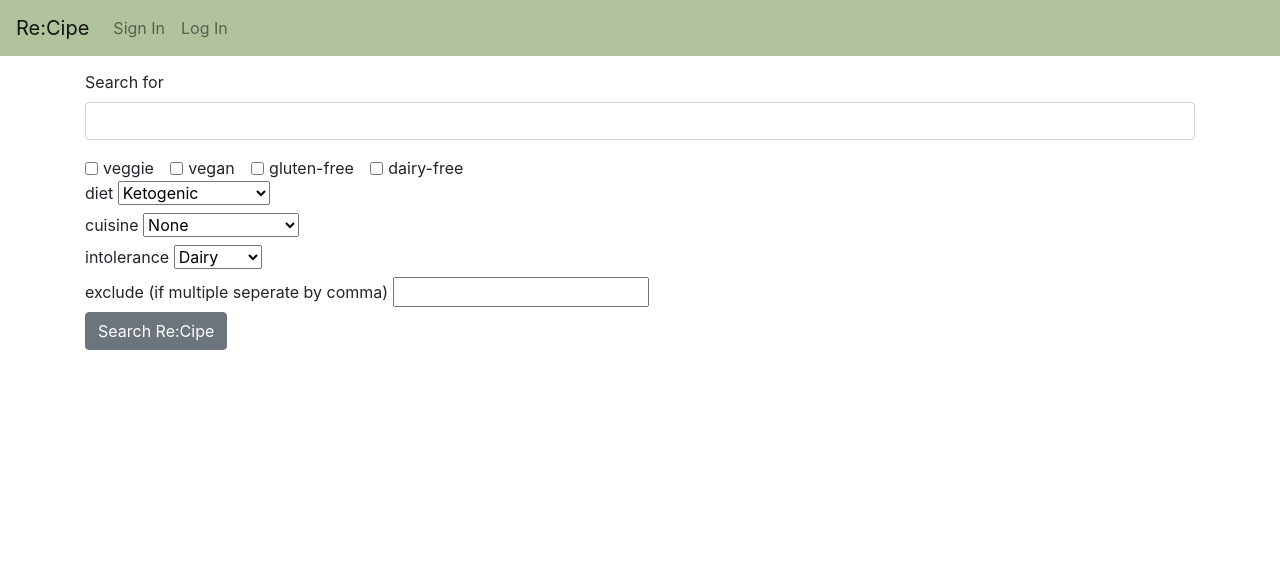
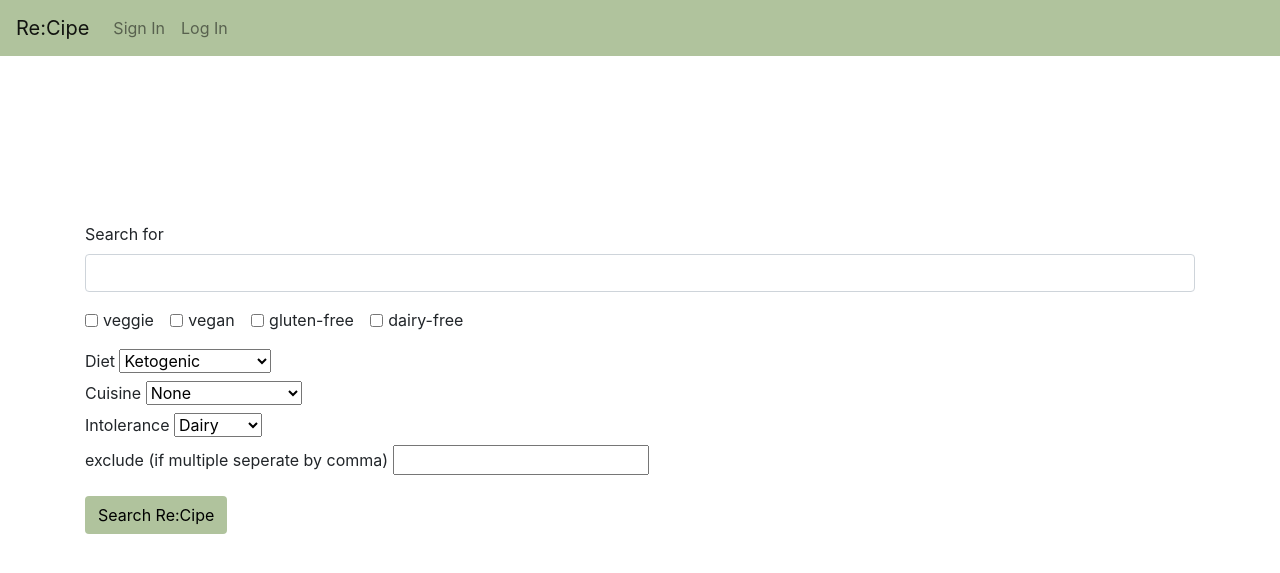
Before and after one commit to HapoGit89/Capstone-Project-1---Re-cipe, a Flask app: page /search in a window 1280 px wide. Shown: the top 573 px of the page. Run offline with Flask 2, Linux system fonts and the light colour scheme; some libraries are stand-ins or nearby versions.

Commit message:
added further styling to search.html

```diff
--- a/forms.py
+++ b/forms.py
@@ -22,7 +22,7 @@ class SearchForm(FlaskForm):
     vegan = BooleanField('vegan')
     gluten_free = BooleanField('gluten-free')
     dairy_free = BooleanField('dairy-free')
-    diet = SelectField('diet' , choices = diets)
-    cuisine = SelectField('cuisine', choices = cuisines)
-    intolerance = SelectField('intolerance', choices = intolerances)
+    diet = SelectField('Diet' , choices = diets)
+    cuisine = SelectField('Cuisine', choices = cuisines)
+    intolerance = SelectField('Intolerance', choices = intolerances)
     exclude = StringField ('exclude (if multiple seperate by comma)')
--- a/templates/search.html
+++ b/templates/search.html
@@ -1,7 +1,7 @@
 {% extends 'base.html' %}
 {% block content %}
 <div class="container">
-    <form id="recipe-search" method="POST" style = "padding-top: 70px;">
+    <form id="recipe-search" method="POST" style = "padding-top: 20%;">
         {{ form.hidden_tag() }}
 
 
@@ -9,6 +9,7 @@
                 {{form.query.label}}
                 {{form.query (class_="form-control")}}
                 </div>
+                <div class = "form-group">
                     <div class="form check form-check-inline">
                         {{form.veggie (class_="form-check-input")}}
                         {{form.veggie.label (class_="form-check-label")}}
@@ -25,6 +26,8 @@
                         {{form.dairy_free (class_="form-check-input")}}
                         {{form.dairy_free.label (class_="form-check-label")}}
                     </div>
+                </div>
+                <div class="form-group">
                     <div>
                         {{form.diet.label}}
                         {{form.diet (class_="form-select-sm")}}
@@ -42,10 +45,12 @@
                         {{form.exclude.label}}
                         {{form.exclude}}
                     </div>
+                </div>
 
 
 
-        <button type="submit" class="btn btn-secondary">Search Re:Cipe</button>
+
+        <button type="submit" class="btn" style="background-color: rgb(176, 195, 157);">Search Re:Cipe</button>
       </div>
 
       </form>
```
Lines whose indentation alone changed are shown as unchanged.
